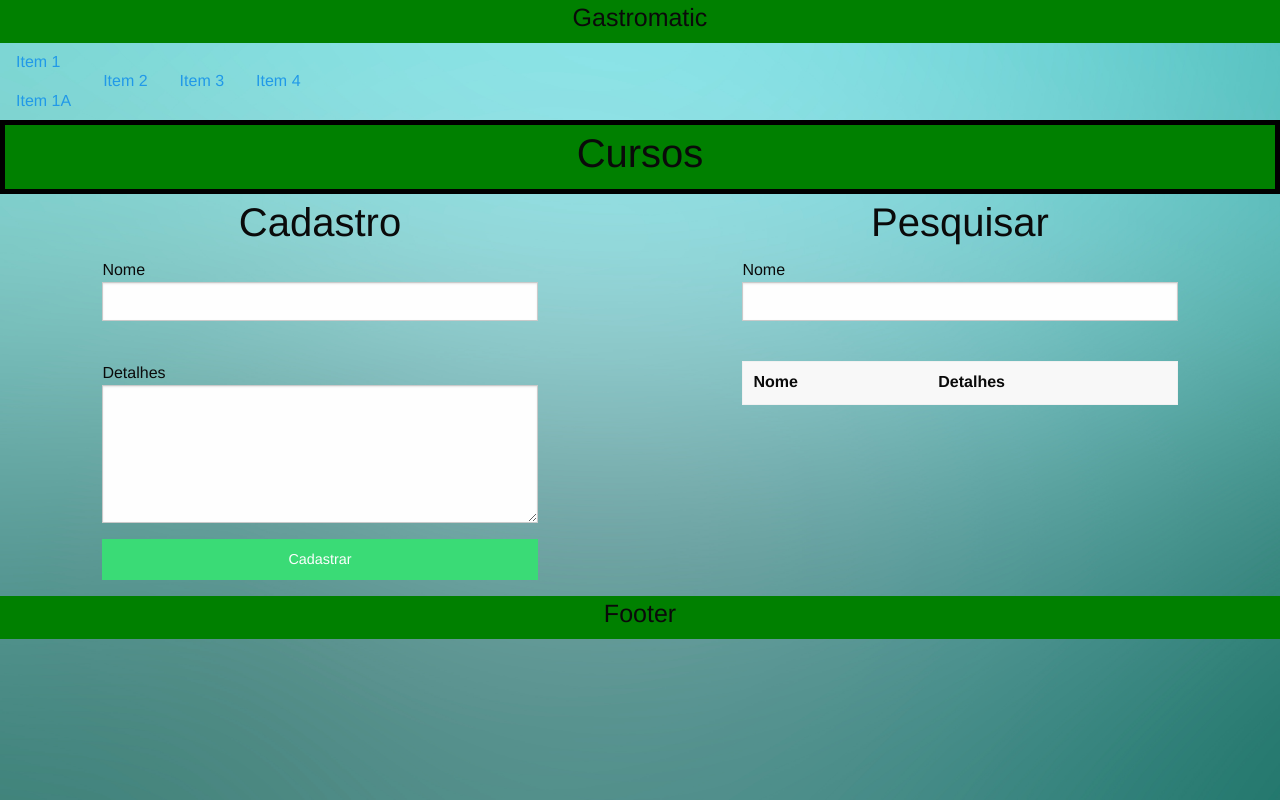
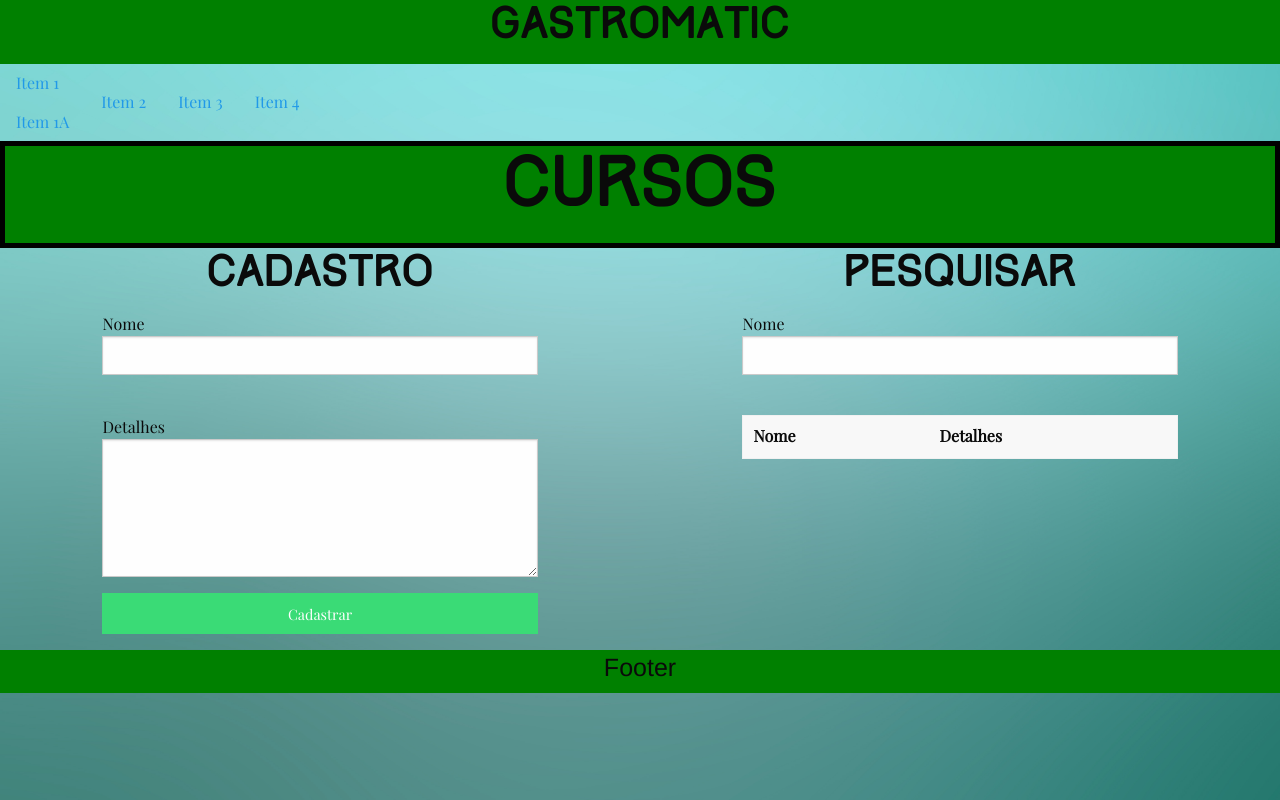
Before and after one commit to matuella/gastromatic-front, a website with bundled scripts: page app/index.html at #/curso in a window 1280 px wide. Built offline with nearby package versions, Linux system fonts and the light colour scheme; some packages are replaced by stand-ins of ours; files whose address does not match are found by name.

Commit message:
Mapping fonts for titles

```diff
--- a/app/css/base.css
+++ b/app/css/base.css
@@ -1,5 +1,23 @@
+@font-face {
+    font-family: "PlayfairDisplay";
+    src: url("fonts/Playfair Display/PlayfairDisplay-Regular.ttf") format('truetype');
+    font-weight: normal;
+    font-style: normal;
+}
+
+@font-face {
+    font-family: "TrackType";
+    src: url("fonts/Track Type/Track.ttf") format('truetype');
+    font-weight: normal;
+    font-style: normal;
+}
+
+body{
+    font-family: PlayfairDisplay;
+}
+
 .background {
-    background-image: url(../images/blurred-bg-green.jpg);
+    background-image: url(images/blurred-bg-green.jpg);
     background-repeat: no-repeat;
     background-size: cover;
     background-attachment: fixed;
@@ -8,3 +26,13 @@
 .two-column-padding{
     padding: 0% 8%;
 }
+
+.main-title{
+    font-family: TrackType;
+    font-size: 400%;
+}
+
+.secondary-title{
+    font-family: TrackType;
+    font-size: 250%;
+}
--- a/app/index.html
+++ b/app/index.html
@@ -9,7 +9,7 @@
 	<!-- Mainheader -->
 	<div class="expanded row">
 		<div class="small-12 columns" style="background: green;">
-			<h4 class="text-center">Gastromatic</h4>
+			<h4 class="text-center secondary-title">Gastromatic</h4>
 		</div>
 	</div>
 	<!-- Navheader -->
--- a/app/views/curso.html
+++ b/app/views/curso.html
@@ -1,11 +1,11 @@
 <div class="expanded row">
     <div class="small-12 columns"
          style="border: 5px solid black; padding: 0px; margin: 0px; background: green;">
-        <h2 class="text-center">Cursos</h2>
+        <h2 class="text-center main-title">Cursos</h2>
     </div>
     <form>
         <div class="small-12 medium-6 columns two-column-padding">
-            <h2 class="text-center">Cadastro</h2>
+            <h2 class="text-center secondary-title">Cadastro</h2>
             Nome <input type="text" ng-model="curso.nome"><br>
             Detalhes <textarea type="text" rows="5" ng-model="curso.detalhes"></textarea>
             <button type="button" class="success button expanded"
@@ -13,7 +13,7 @@
             </button>
         </div>
         <div class="small-12 medium-6 columns two-column-padding">
-            <h2 class="text-center">Pesquisar</h2>
+            <h2 class="text-center secondary-title">Pesquisar</h2>
             Nome <input type="text" ng-model="pesquisaCurso"><br>
             <table class="table table-hover">
                 <thead>
```
Also changed, not shown: app/css/fonts/Playfair Display/PlayfairDisplay-Black.ttf (added), app/css/fonts/Playfair Display/PlayfairDisplay-BlackItalic.ttf (added), app/css/fonts/Playfair Display/PlayfairDisplay-Bold.ttf (added), app/css/fonts/Playfair Display/PlayfairDisplay-BoldItalic.ttf (added), app/css/fonts/Playfair Display/PlayfairDisplay-Italic.ttf (added), app/css/fonts/Playfair Display/PlayfairDisplay-Regular.ttf (added), app/css/fonts/Track Type/Track Italic.ttf (added), app/css/fonts/Track Type/Track.ttf (added), app/css/images/blurred-bg-green.jpg (renamed from app/images/blurred-bg-green.jpg).
